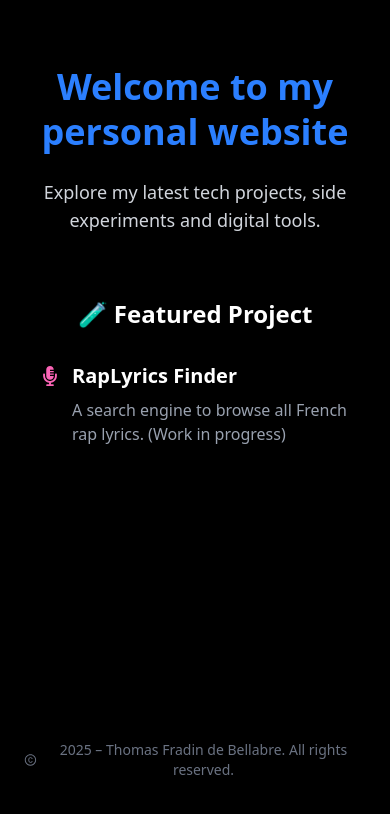
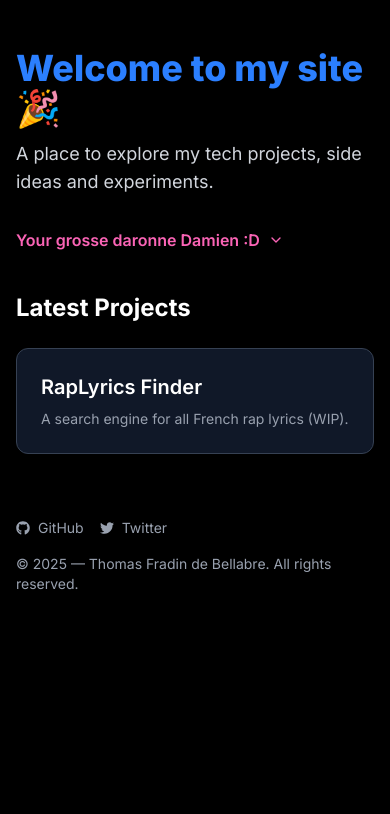
Before and after one commit to Zakran27/frad-in, a Next.js app: page / in a window 390 px wide. Shown: the top 814 px of the page. Built offline with nearby package versions, Linux system fonts and the light colour scheme.

Commit message:
Add responsive layout + Inter font + Damien dropdown

```diff
--- a/package.json
+++ b/package.json
@@ -9,6 +9,7 @@
     "lint": "next lint"
   },
   "dependencies": {
+    "@next/font": "^14.2.15",
     "next": "15.3.1",
     "postcss": "^8.5.3",
     "react": "^19.0.0",
--- a/src/app/globals.css
+++ b/src/app/globals.css
@@ -15,5 +15,5 @@
 body {
   background: var(--background);
   color: var(--foreground);
-  font-family: Arial, Helvetica, sans-serif;
+  font-family: var(--font-inter), Arial, Helvetica, sans-serif;
 }
--- a/src/app/layout.js
+++ b/src/app/layout.js
@@ -1,14 +1,17 @@
 import './globals.css'
+import { Inter } from 'next/font/google'
+
+const inter = Inter({ subsets: ['latin'] })
 
 export const metadata = {
-  title: 'Thomas Fradin de Bellabre',
-  description: 'Exploring tech projects and side experiments by Thomas Fradin de Bélabre',
+  title: 'bellab',
+  description: 'T2TJL',
 }
 
 export default function RootLayout({ children }) {
   return (
-    <html lang="en">
-      <body>{children}</body>
+    <html lang="fr">
+      <body className={inter.className}>{children}</body>
     </html>
   )
 }
--- a/src/app/page.js
+++ b/src/app/page.js
@@ -1,39 +1,75 @@
 'use client'
-
-import { FaMicrophoneAlt } from 'react-icons/fa'
-import { AiOutlineCopyrightCircle } from 'react-icons/ai'
+import Image from 'next/image'
+import { useState } from 'react'
+import { FaGithub, FaTwitter } from 'react-icons/fa'
+import { FiChevronDown, FiChevronUp } from 'react-icons/fi'
 
 export default function Home() {
+  const [showDamien, setShowDamien] = useState(false)
+
   return (
-    <main className="min-h-screen px-6 py-16 md:py-24 bg-black text-white font-sans flex flex-col items-center">
-      <section className="text-center max-w-3xl">
-        <h1 className="text-4xl md:text-5xl font-bold mb-6 text-blue-500 leading-tight">
-          Welcome to my personal website
-        </h1>
-        <p className="text-lg md:text-xl text-gray-300 mb-16">
-          Explore my latest tech projects, side experiments and digital tools.
-        </p>
-      </section>
+    <main className="min-h-screen bg-black text-white px-4 sm:px-8 md:px-12 lg:px-24 xl:px-36 py-12">
+      {/* Header */}
+      <h1 className="text-4xl sm:text-5xl font-extrabold text-blue-500 mb-3">Welcome to my site 🎉</h1>
+      <p className="text-lg text-gray-300 mb-8">
+        A place to explore my tech projects, side ideas and experiments.
+      </p>
 
-      <section className="w-full max-w-2xl">
-        <h2 className="text-2xl font-bold mb-8 text-white text-center">
-          🧪 Featured Project
-        </h2>
+      {/* Damien section */}
+      <div className="mb-10">
+        <button
+          onClick={() => setShowDamien(!showDamien)}
+          className="flex items-center gap-2 text-pink-400 font-semibold transition hover:text-pink-300"
+        >
+          Your grosse daronne Damien :D {showDamien ? <FiChevronUp /> : <FiChevronDown />}
+        </button>
+        {showDamien && (
+          <div className="mt-4">
+            <Image
+              src="/damien.jpg"
+              width={250}
+              height={250}
+              alt="Damien"
+              className="rounded-lg border border-white shadow-lg"
+            />
+          </div>
+        )}
+      </div>
 
-        <div className="mb-12 px-4 md:px-0">
-          <div className="flex items-center gap-3 mb-2">
-            <FaMicrophoneAlt className="text-pink-400 text-xl" />
-            <h3 className="text-xl font-semibold">RapLyrics Finder</h3>
+      {/* Projects */}
+      <section>
+        <h2 className="text-2xl sm:text-3xl font-bold mb-6">Latest Projects</h2>
+        <div className="grid gap-6 sm:grid-cols-2 md:grid-cols-3">
+          <div className="bg-gray-900 border border-gray-700 rounded-xl p-6 shadow hover:shadow-lg transition">
+            <h3 className="text-xl font-semibold mb-2">RapLyrics Finder</h3>
+            <p className="text-gray-400 text-sm">
+              A search engine for all French rap lyrics (WIP).
+            </p>
           </div>
-          <p className="text-gray-400 ml-8">
-            A search engine to browse all French rap lyrics. (Work in progress)
-          </p>
         </div>
       </section>
 
-      <footer className="text-center text-sm text-gray-500 mt-auto flex items-center justify-center gap-1">
-        <AiOutlineCopyrightCircle />
-        <p>2025 – Thomas Fradin de Bellabre. All rights reserved.</p>
+      {/* Footer */}
+      <footer className="mt-16 text-sm text-gray-400 flex flex-col sm:flex-row sm:items-center sm:justify-between gap-4">
+        <div className="flex gap-4 items-center">
+          <a
+            href="https://github.com/Zakran27"
+            target="_blank"
+            rel="noopener noreferrer"
+            className="hover:text-white flex items-center gap-2"
+          >
+            <FaGithub /> GitHub
+          </a>
+          <a
+            href="https://x.com/zakran27"
+            target="_blank"
+            rel="noopener noreferrer"
+            className="hover:text-white flex items-center gap-2"
+          >
+            <FaTwitter /> Twitter
+          </a>
+        </div>
+        <p>© 2025 — Thomas Fradin de Bellabre. All rights reserved.</p>
       </footer>
     </main>
   )
```
Also changed, not shown: public/damien.jpg (added), 1 other file (tests, documents, lock files or other folders).
